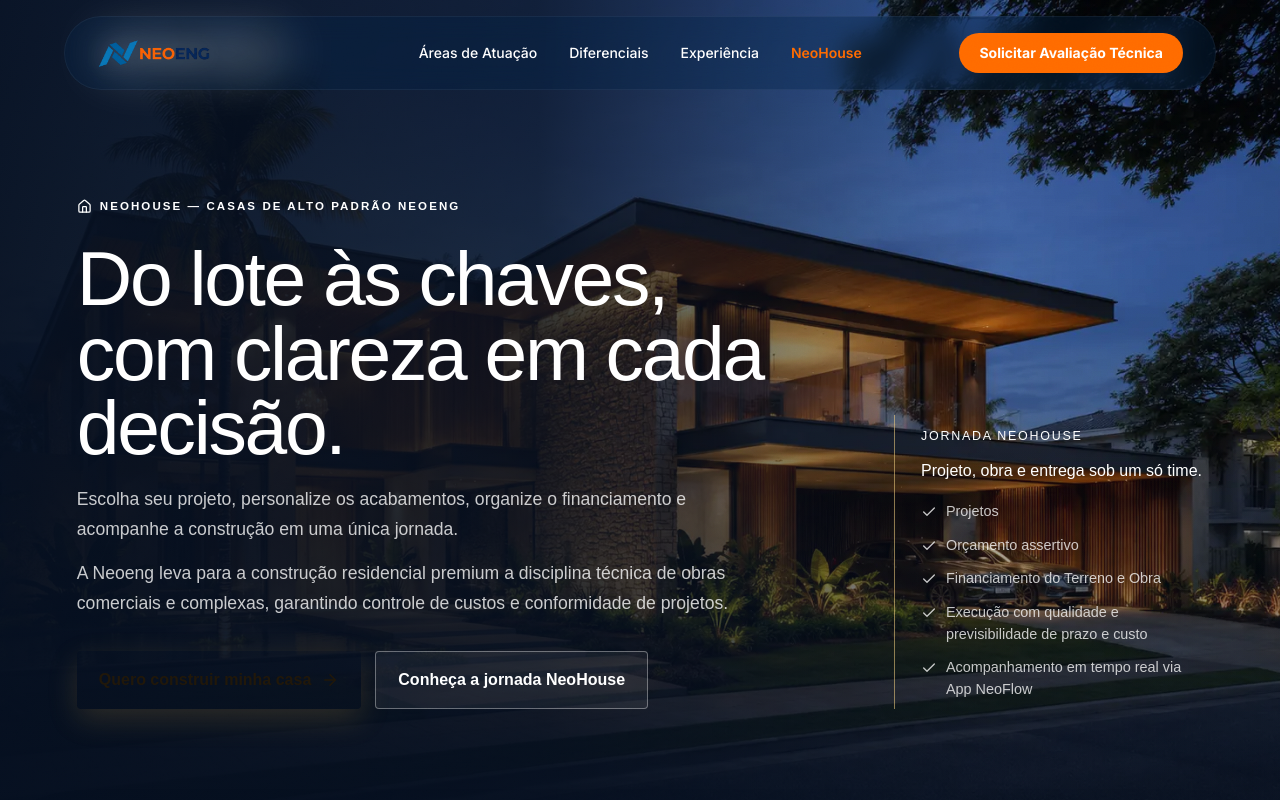
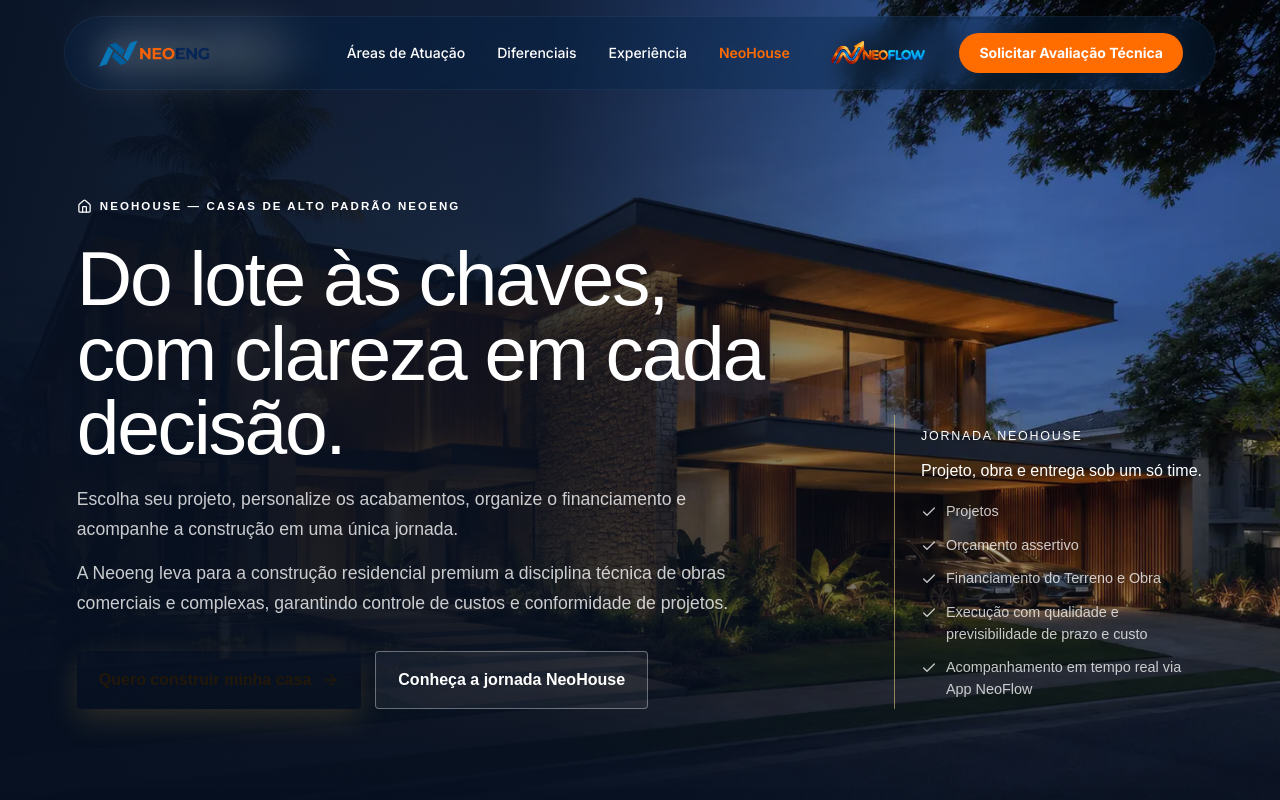
Before and after one commit to YV354M/Neoeng, a Next.js app: page /private-homes in a window 1280 px wide. Shown: the top 800 px of the page. Built offline with nearby package versions, Linux system fonts and the light colour scheme.

Commit message:
Atualiza Instagram e adiciona acesso ao Neoflow

```diff
--- a/src/components/Footer.tsx
+++ b/src/components/Footer.tsx
@@ -37,7 +37,7 @@
               <a href="https://www.linkedin.com/company/neoeng-engenharia/" target="_blank" rel="noopener noreferrer" aria-label="LinkedIn" className="w-11 h-11 rounded-full bg-white/5 flex items-center justify-center hover:bg-active-orange hover:text-white transition-all duration-300 shadow-sm">
                 <svg xmlns="http://www.w3.org/2000/svg" width="18" height="18" viewBox="0 0 24 24" fill="none" stroke="currentColor" strokeWidth="2" strokeLinecap="round" strokeLinejoin="round"><path d="M16 8a6 6 0 0 1 6 6v7h-4v-7a2 2 0 0 0-2-2 2 2 0 0 0-2 2v7h-4v-7a6 6 0 0 1 6-6z"></path><rect x="2" y="9" width="4" height="12"></rect><circle cx="4" cy="4" r="2"></circle></svg>
               </a>
-              <a href="https://www.instagram.com/neoengengnharia/" target="_blank" rel="noopener noreferrer" aria-label="Instagram" className="w-11 h-11 rounded-full bg-white/5 flex items-center justify-center hover:bg-active-orange hover:text-white transition-all duration-300 shadow-sm">
+              <a href="https://www.instagram.com/neoeng.engenharia/" target="_blank" rel="noopener noreferrer" aria-label="Instagram da Neoeng Engenharia (@neoeng.engenharia)" className="w-11 h-11 rounded-full bg-white/5 flex items-center justify-center hover:bg-active-orange hover:text-white transition-all duration-300 shadow-sm">
                 <svg xmlns="http://www.w3.org/2000/svg" width="18" height="18" viewBox="0 0 24 24" fill="none" stroke="currentColor" strokeWidth="2" strokeLinecap="round" strokeLinejoin="round"><rect x="2" y="2" width="20" height="20" rx="5" ry="5"></rect><path d="M16 11.37A4 4 0 1 1 12.63 8 4 4 0 0 1 16 11.37z"></path><line x1="17.5" y1="6.5" x2="17.51" y2="6.5"></line></svg>
               </a>
             </div>
--- a/src/components/Navbar.tsx
+++ b/src/components/Navbar.tsx
@@ -43,22 +43,37 @@
           </Link>
         </div>
 
-        <div className="hidden md:flex items-center gap-8">
+        <div className="hidden md:flex items-center gap-4 lg:gap-8">
           <Link href="/#especialidades" className="text-sm font-medium hover:-translate-y-[1px] hover:text-active-orange transition-all duration-200">Áreas de Atuação</Link>
           <Link href="/#diferencial" className="text-sm font-medium hover:-translate-y-[1px] hover:text-active-orange transition-all duration-200">Diferenciais</Link>
           <Link href="/#autoridade" className="text-sm font-medium hover:-translate-y-[1px] hover:text-active-orange transition-all duration-200">Experiência</Link>
           <Link href="/private-homes" className="text-sm font-medium hover:-translate-y-[1px] hover:text-orange-400 transition-all duration-200 text-active-orange font-semibold">NeoHouse</Link>
+          <a
+            href="https://obra360.yrmstrategylab.com.br/neoflow/entrar"
+            target="_blank"
+            rel="noopener noreferrer"
+            className="relative h-8 w-28 shrink-0 transition-transform duration-200 hover:scale-105"
+            aria-label="Acessar Neoflow"
+          >
+            <Image
+              src="/logos_neoflow/neoflow.png"
+              alt="Neoflow"
+              fill
+              sizes="112px"
+              className="object-contain"
+            />
+          </a>
         </div>
 
         <div className="flex items-center gap-2 md:gap-4 shrink-0">
-          <a
+          <Link
             href="/#orcamento"
             className="relative overflow-hidden group bg-active-orange text-white px-4 py-2 md:px-5 md:py-2.5 rounded-full font-bold text-xs md:text-sm transition-transform hover:scale-[1.03] active:scale-95 duration-300 whitespace-nowrap"
           >
             <span className="relative z-10 hidden sm:inline">Solicitar Avaliação Técnica</span>
             <span className="relative z-10 sm:hidden">Avaliação Técnica</span>
             <span className="absolute inset-0 bg-white/20 translate-y-full group-hover:translate-y-0 transition-transform duration-300 ease-out" />
-          </a>
+          </Link>
 
           <button
             className="md:hidden p-1.5 text-white hover:text-active-orange transition-colors"
@@ -84,6 +99,23 @@
           <Link href="/#autoridade" onClick={() => setMobileMenuOpen(false)} className="text-lg font-medium text-white hover:text-active-orange transition-colors">Experiência</Link>
           <hr className="border-white/10" />
           <Link href="/private-homes" onClick={() => setMobileMenuOpen(false)} className="text-lg font-medium text-active-orange transition-colors">NeoHouse</Link>
+          <hr className="border-white/10" />
+          <a
+            href="https://obra360.yrmstrategylab.com.br/neoflow/entrar"
+            target="_blank"
+            rel="noopener noreferrer"
+            onClick={() => setMobileMenuOpen(false)}
+            className="relative h-10 w-36 transition-transform duration-200 hover:scale-105 origin-left"
+            aria-label="Acessar Neoflow"
+          >
+            <Image
+              src="/logos_neoflow/neoflow.png"
+              alt="Neoflow"
+              fill
+              sizes="144px"
+              className="object-contain object-left"
+            />
+          </a>
         </div>
       </div>
     </>
```
Also changed, not shown: public/logos_neoflow/neoflow.png (added).
